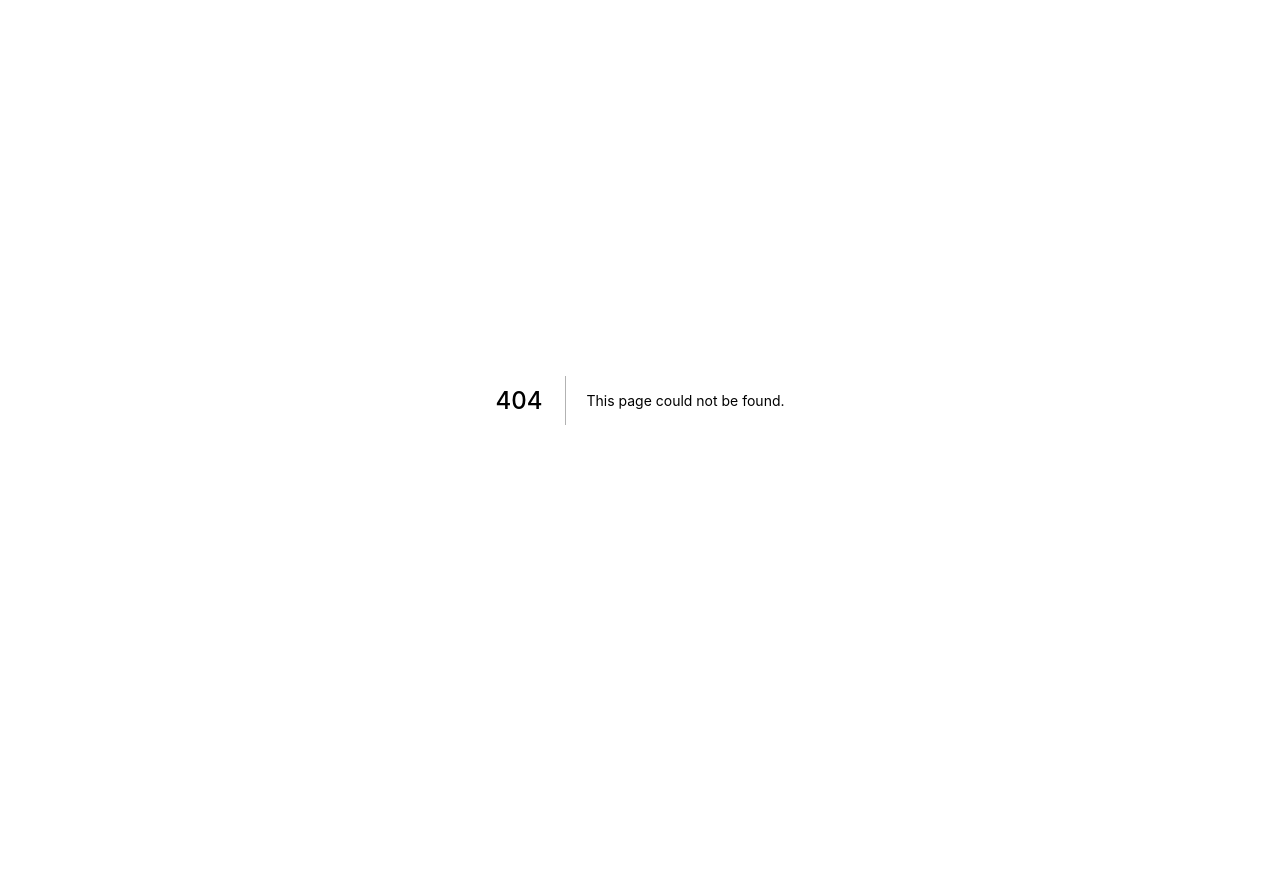
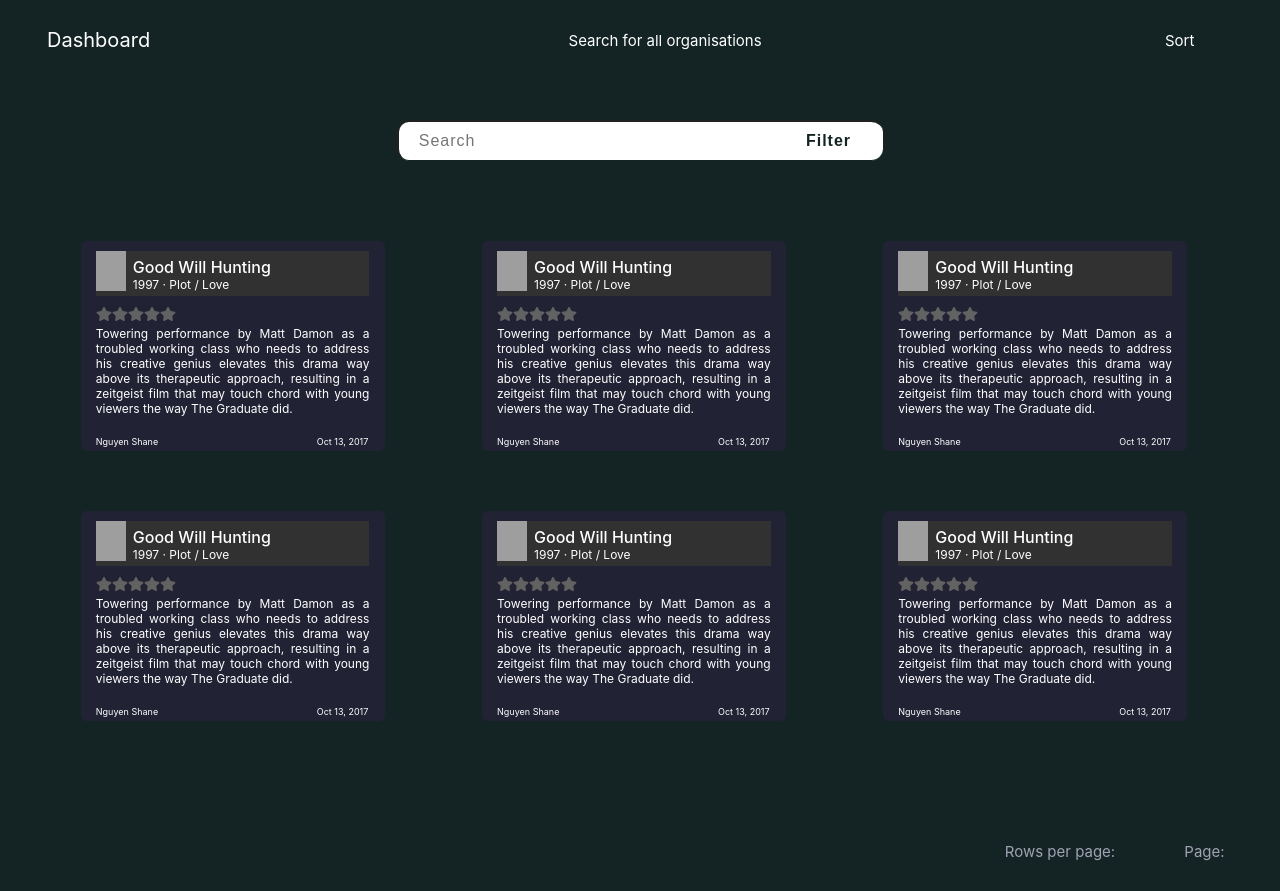
Before and after one commit to gdscnitp/Carbonops, a Next.js app: page /feeds in a window 1280 px wide. Before the commit this address had no page. Before the commit the page ends 800 px from the top, so only its background shows below. Built offline with nearby package versions, Linux system fonts and the light colour scheme; grey boxes are pictures that could not be loaded.

Commit message:
Feeds with Rating

```diff
--- /dev/null
+++ b/pages/feeds.js
@@ -0,0 +1,38 @@
+import Navbar from "../src/components/feeds/nav";
+import Bottom from "../src/components/feeds/bottom";
+import Card from "../src/components/feeds/cards";
+import React from "react";
+import Head from 'next/head'
+import styles from '../styles/Signu.module.css'
+
+export default function Feeds() {
+    return (
+        <div className={styles.container}>
+            <Head>
+                <title>Environment Awareness App</title>
+                <meta name="description" content="" />
+            </Head>
+            <Navbar />
+            <br/>
+            <div className={styles.search}>
+            <div className={styles.inputBx}>
+                  <input type="search" name="" placeholder="Search"/>
+                  <input type="filter" value="Filter" name=""/>
+                </div>
+            </div>
+            <div className={styles.feedcards}>
+                <div className={styles.rowsss}>
+                    <Card />
+                    <Card />
+                    <Card />
+                </div>
+                <div className={styles.rowsss}>
+                    <Card />
+                    <Card />
+                    <Card />
+                </div>
+            </div>
+            <Bottom />
+        </div>
+    )
+}
--- /dev/null
+++ b/src/components/feeds/Card.module.css
@@ -0,0 +1,130 @@
+.container{
+    height: 210px;
+    width: 25%;
+    background-color: #222235;
+    color: #fff;
+    border: 0px solid #fff;
+    border-radius: 6px;
+    margin: 20px 4% 20px 4%;
+}
+.container:hover{
+    box-shadow: 0.5px 0.5px 1px 1.5px #fff;
+}
+.frame1{
+    width: 90%;
+    background-color: #313131;
+    color: #fff;
+    height: 45px;
+    margin-top: 10px;
+    margin-left: 5%;
+    display: flex;
+}
+.frame2{
+    width: 90%;
+    color: #fff;
+    height: 110px;
+    margin-top: 10px;
+    margin-left: 5%;
+}
+.head{
+    font-size: 12px;
+    margin-bottom: 0px;
+    margin-top: 0px;
+}
+.h4{
+    font-size: 16px;
+    font-weight: 500;
+    margin-bottom: 0px;
+    margin-top: 6px;
+    margin-left: 7px;
+}
+.h6{
+    font-size: 12px;
+    margin-bottom: 0px;
+    margin-left: 7px;
+    margin-top: 0px;
+}
+.starratings{
+    display: flex;
+}
+
+.btns button {
+    background-color: transparent;
+    border: none;
+    outline: none;
+    cursor: pointer;
+  }
+  .starratings .btns button .on {
+    background-color: #DFB300;
+  }
+  .starratings .btns button .off {
+    color: #313131;
+  }
+  .text{
+      font-size: 12px;
+      text-align: justify;
+  }
+  .end{
+      font-size: 9px;
+      display: flex;
+  }
+  .leftend{
+      margin-left: px;
+  }
+  .rightend{
+      margin-left: 58%;
+      justify-content: right;
+      margin-right: 0px;
+  }
+  .navbar{
+    height: 80px;
+    background-color: #142424;
+    display: flex;
+    align-items: center;
+    justify-content: space-between;
+}
+
+.logo{
+    font-size: 20px;
+    color: white;
+    margin: 0 15px;
+}
+.middle{
+    font-size: 15px;
+    color: white;
+    margin-left: 30%;
+    margin-right: 25%;
+    cursor: pointer;
+}
+.right{
+    font-size: 15px;
+    color: white;
+    margin-left: 5%;
+    margin-right: 15px;
+    cursor: pointer;
+}
+.starss{
+    outline: none;
+    cursor: pointer;
+}
+.navbar2{
+    height: 80px;
+    background-color: #142424;
+    display: flex;
+    align-items: center;
+    justify-content: space-between;
+}
+
+.middle2{
+    font-size: 15px;
+    color: #9FA2B4;
+    margin-left: 80%;
+    cursor: pointer;
+}
+.right2{
+    font-size: 15px;
+    color: #9FA2B4;
+    margin-left: 5%;
+    margin-right: 15px;
+    cursor: pointer;
+}
--- /dev/null
+++ b/src/components/feeds/bottom.js
@@ -0,0 +1,21 @@
+import styles from "./Card.module.css";
+import React from "react";
+import Link from "next/link";
+
+
+export default function Bottom() {
+    return (
+        <>
+            <nav className={styles.navbar2}>
+                <div className={styles.middle2}>
+                    Rows per page:
+                </div>
+                <div className={styles.right2}>
+                    Page:
+                </div>
+                <br/>
+
+            </nav>
+        </>
+    );
+}
--- /dev/null
+++ b/src/components/feeds/cards.js
@@ -0,0 +1,35 @@
+import styles from "./Card.module.css";
+import React from "react";
+import Image from "next/image";
+import StarRating from "./starrating"
+
+
+export default function Card() {
+    return (
+        <>
+        <div className={styles.container}>
+        <div className={styles.frame1}>
+        <div style={{ position: 'relative', width: '30px', height: '40px' }}>
+        <Image alt="abc" src="/abc.jng" layout="fill" objectFit="cover" />
+        </div>
+        <div className={styles.head}>
+        <div className={styles.h4}>Good Will Hunting</div>
+        <div className={styles.h6}>1997 · Plot / Love </div>
+        </div>
+        </div>
+        <div className={styles.frame2}>
+            <StarRating />
+            <div className={styles.text}>
+            Towering performance by Matt Damon as a troubled working class who needs to address his creative genius elevates this drama way above its therapeutic approach, resulting in a zeitgeist film that may touch chord with young viewers the way The Graduate did.
+            </div>
+            <br/>
+            <div className={styles.end}>
+            <div className={styles.leftend}>Nguyen Shane</div>
+            <div className={styles.rightend}>Oct 13, 2017</div>
+            </div>
+        </div>
+        </div>
+
+        </>
+    );
+}
--- /dev/null
+++ b/src/components/feeds/nav.js
@@ -0,0 +1,24 @@
+import styles from "./Card.module.css";
+import React from "react";
+import Link from "next/link";
+
+
+export default function Navbar() {
+    return (
+        <>
+            <nav className={styles.navbar}>
+                <div className={styles.logo}>
+                    <Link href="/"> Dashboard</Link>
+                </div>
+                <div className={styles.middle}>
+                    Search for all organisations
+                </div>
+                <div className={styles.right}>
+                    Sort
+                </div>
+                <br/>
+
+            </nav>
+        </>
+    );
+}
--- /dev/null
+++ b/src/components/feeds/star.js
@@ -0,0 +1,12 @@
+import { FaStar } from "react-icons/fa";
+import styles from "./Card.module.css";
+
+function Star({ filled, onClick }) {
+  return (
+    <FaStar
+     className={styles.starss}
+     color={filled ? "#DFB300" : "#626262"}
+     onClick={onClick} />
+  );
+}
+export default Star;
--- /dev/null
+++ b/src/components/feeds/starrating.js
@@ -0,0 +1,21 @@
+import { useState } from "react";
+import Star from "./Star";
+function StarRating({ onChange }) {
+  const [rating, setRating] = useState(0);
+  const changeRating = (newRating) => {
+    setRating(newRating);
+    onChange?.(newRating);
+  };
+  return (
+    <span>
+      {[1, 2, 3, 4, 5].map((value) => (
+        <Star
+          key={value}
+          filled={value <= rating}
+          onClick={() => changeRating(value)}
+        />
+      ))}
+    </span>
+  );
+}
+export default StarRating;
--- a/styles/Signu.module.css
+++ b/styles/Signu.module.css
@@ -13,3 +13,75 @@
   align-items: center;
   background-color: #142424;
 }
+
+.header{
+  color: #53C6F2;
+  font-size: 40px;
+  padding-top: 5%;
+  margin-left: 40%;
+  font-weight: 400;
+  background-color: #142424;
+}
+.search{
+  background-color: #142424;
+  margin-top: 20px;
+    display: flex;
+    justify-content: center;
+    align-items: center;
+    width: 100%;
+}
+.inputBx{
+  margin-bottom: 20px;
+  width: 40%;
+  color: #ffffff;
+  display: flex;
+}
+.inputBx input{
+  width: 80%;
+  padding: 10px 20px;
+  outline: none;
+  font-weight: 400;
+  border-right: 0px;
+  border-bottom: 1px solid #142424;
+  font-size: 16px;
+  letter-spacing: 1px;
+  color: #142424;
+  background:#ffffff;
+  border-radius: 0px;
+  border-top-left-radius: 12px;
+  border-bottom-left-radius: 12px;
+  justify-content: center;
+  align-items: center;
+}
+.inputBx input[type="filter"]{
+  color: #142424;
+  background:#ffffff;
+  border-radius: 0px;
+  border-top-right-radius: 12px;
+  border-bottom-right-radius: 12px;
+  border-left: 0px;
+  border-bottom: 1px solid #142424;
+  font-weight: 600;
+  width: 20%;
+  justify-content: center;
+  align-items: center;
+  cursor: pointer;
+  margin-left: 0px;
+}
+.inputBx input[type="filter"]:hover{
+  opacity: 99%;
+  background: #EDEFF2;
+}
+.feedcards{
+  background-color: #142424;
+  padding-top: 40px;
+  height: 100%;
+  padding-bottom: 50px;
+}
+.rowsss{
+  display: flex;
+  width: 100%;
+  margin-bottom: 20px;
+  padding: 0% 0% 0% 0%;
+  background-color: #142424;
+}
```
Also changed, not shown: src/components/feeds/abc.jpg (added), src/components/feeds/avc.png (added).
